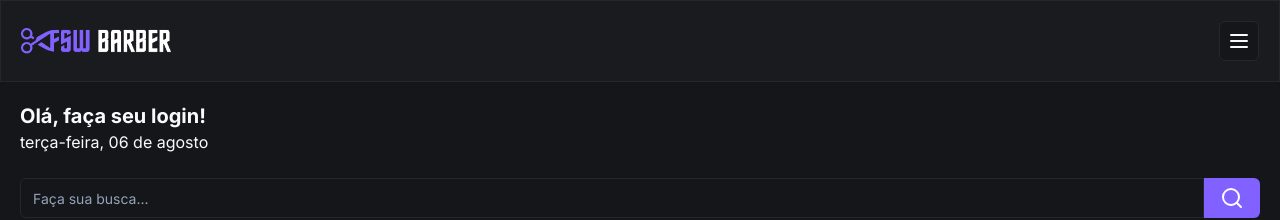
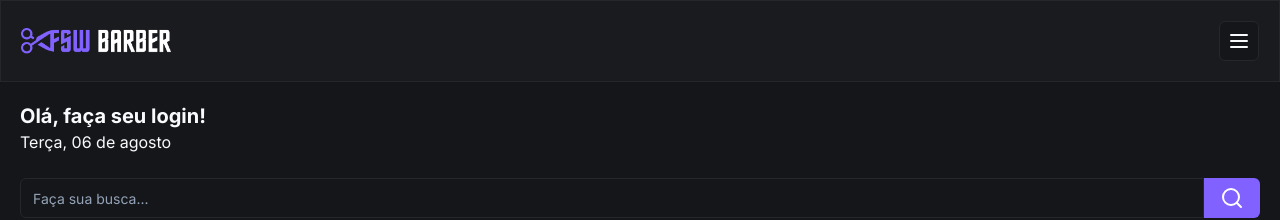
Before and after one commit to gt3oliveira/fsw-barber, a Next.js app: page / in a window 1280 px wide. Shown: the top 220 px of the page. Built offline with nearby package versions, Linux system fonts and the light colour scheme; no server answers; the database is empty.

Commit message:
chore: add next-aut-secret

```diff
--- a/src/app/page.tsx
+++ b/src/app/page.tsx
@@ -10,6 +10,8 @@ import Link from "next/link"
 import { getServerSession } from "next-auth"
 import { authOptions } from "@/lib/auth"
 import { getBookings } from "@/actions/booking"
+import { format, getWeek } from "date-fns"
+import { ptBR } from "date-fns/locale"
 // drop-shadow-[0_0_0.5rem_#ffffff70]
 
 export default async function Home() {
@@ -25,13 +27,15 @@ export default async function Home() {
         <h2 className="text-xl font-bold">
           Olá, {session?.user?.name?.split(" ")[0] || "faça seu login"}!
         </h2>
-        <p>
-          {new Date().toLocaleDateString("pt-BR", {
-            weekday: "long",
-            day: "2-digit",
-            month: "long",
-          })}
-        </p>
+        <div>
+          <span className="capitalize">
+            {format(new Date(), "EEEE, dd", { locale: ptBR }).replace(
+              "-feira",
+              "",
+            )}
+          </span>
+          <span>{format(new Date(), "' de' MMMM", { locale: ptBR })}</span>
+        </div>
 
         <div className="my-6 flex items-center gap-x-2">
           <InputSearch />
--- a/src/lib/auth.ts
+++ b/src/lib/auth.ts
@@ -22,4 +22,5 @@ export const authOptions: AuthOptions = {
       return session
     },
   },
+  secret: process.env.NEXT_AUTH_SECRET,
 }
```
